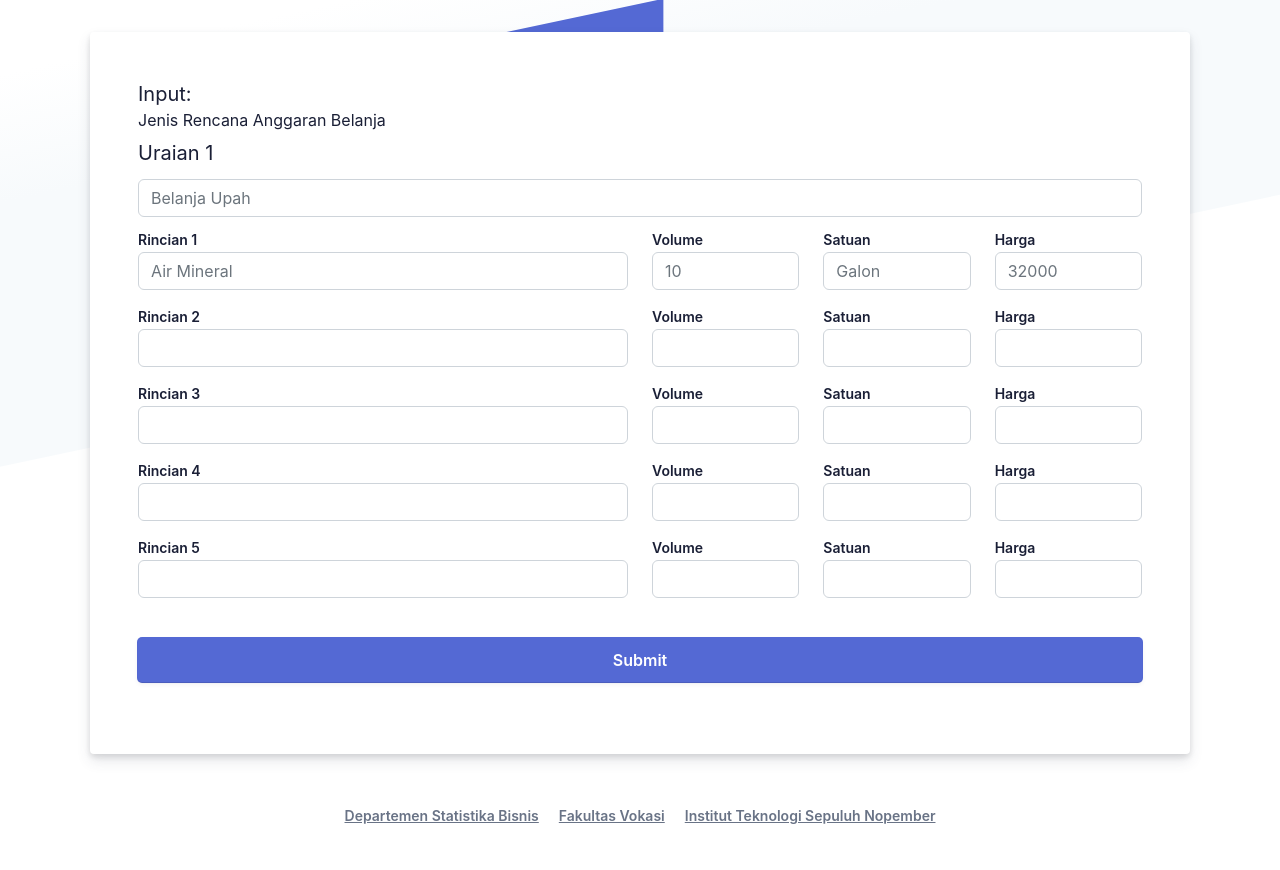
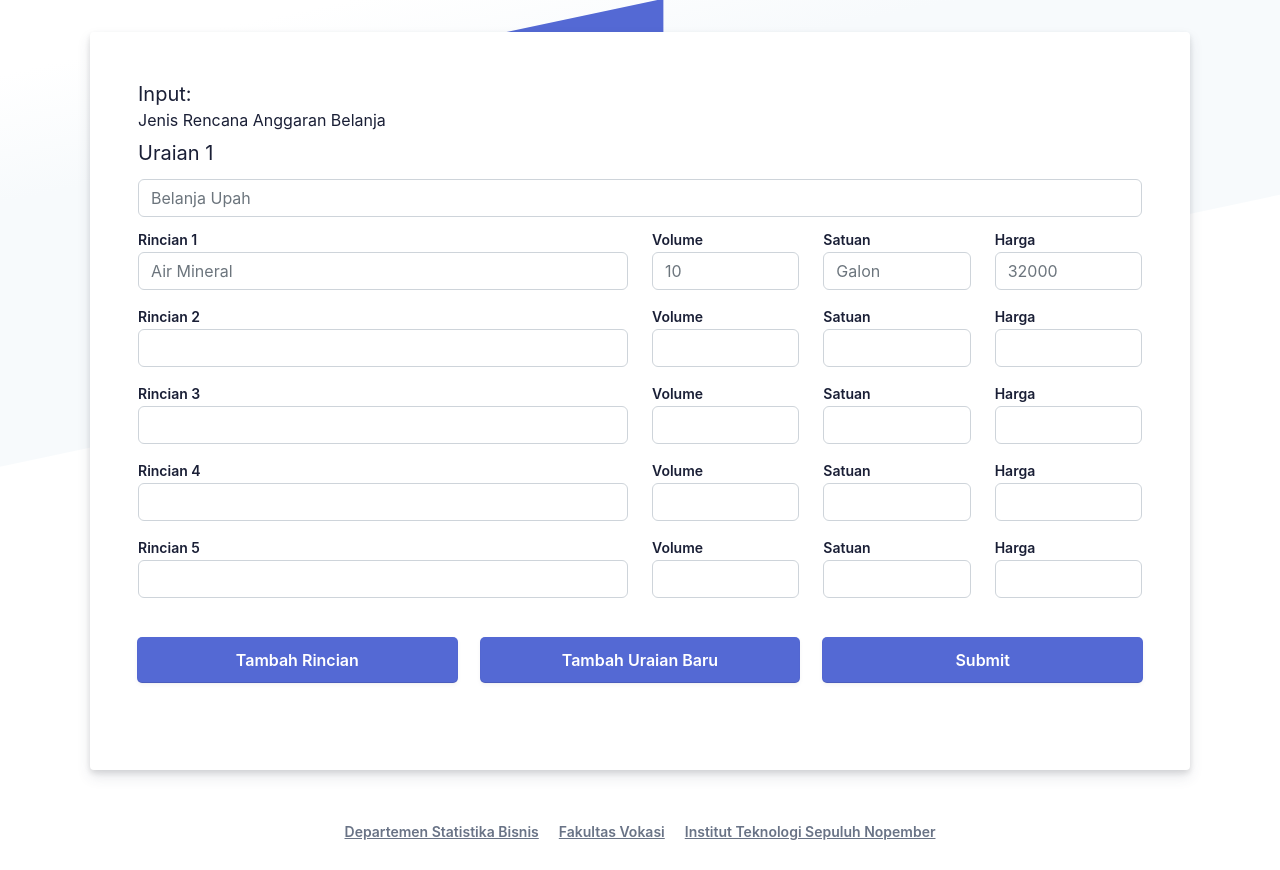
Before and after one commit to Amru052/Dashboard-Ponorogo, a PHP site: page /indexu.php in a window 1280 px wide. Shown: the part 120-990 px from the top of the page. Before the commit the page ends 944 px from the top, so only its background shows below. Run offline with PHP 8.4, Linux system fonts and the light colour scheme.

Commit message:
Input page uraian dan rincian

```diff
--- a/indexu.php
+++ b/indexu.php
@@ -211,9 +211,25 @@
                     </div>
                   </div>
                 </fieldset>
-                <div class="field padding-bottom--24">
-                  <input class="btn btn-primary" type="submit" name="submit" value="Submit">
-                </div>
+                <div class="row">
+                          <div class="col-md-4 mb-3">
+                            <div class="field padding-bottom--24">
+                                <input class="btn btn-primary" type="submit" name="Tambah Rincian" value="Tambah Rincian">
+                            </div>
+                          </div>
+                          <div class="col-md-4 mb-3">
+                            <div class="field padding-bottom--24">
+                                <input class="btn btn-primary" type="submit" name="Tambah Uraian Baru" value="Tambah Uraian Baru">
+                            </div>
+                          </div>
+                          <div class="col-md-4 mb-3">
+                            <div class="field padding-bottom--24">
+                                <input class="btn btn-primary" type="submit" name="submit" value="Submit">
+                            </div>
+                          </div>
+
+                        </div>
+
               </form>
 
               <script>
```
